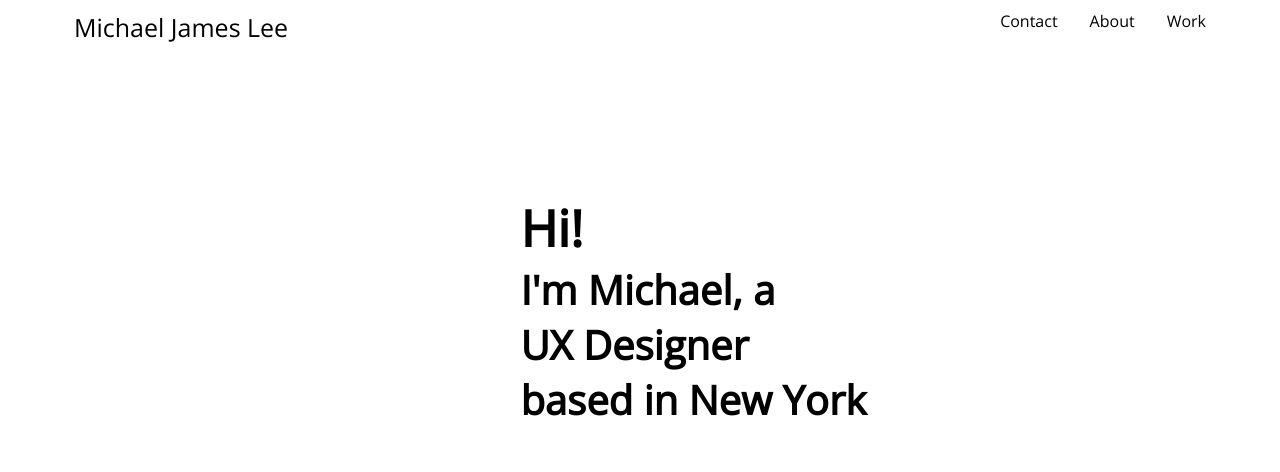
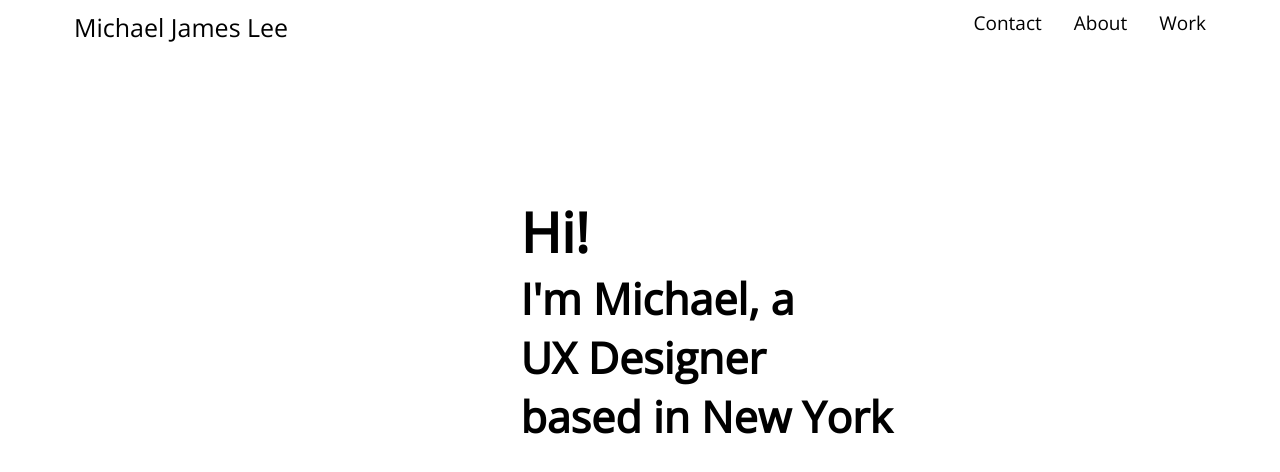
Before and after one commit to mjl776/portfolio-react, a React (Create React App) app: page / in a window 1280 px wide. Shown: the top 472 px of the page. Built offline with nearby package versions, Linux system fonts and the light colour scheme.

Commit message:
made-font-size-responsive

```diff
--- a/src/NavigationBar/NavBar.css
+++ b/src/NavigationBar/NavBar.css
@@ -18,7 +18,7 @@
     }
 
     .nav-name {
-        font-size: 25px;
+        font-size: calc(20px + 0.390625vw);
         font-weight: 540;
         float: left;
         margin-left: 2rem;
@@ -28,6 +28,7 @@
         margin: 0;
         padding: 0;
         list-style: none;
+        font-family: 'Open Sans';
     }
 
     nav li {
@@ -38,12 +39,13 @@
         display: inline-block;
         font-style: normal;
         margin-right: 2rem;
-        font-size: 16px;
+        font-size: calc(14px + 0.390625vw);
         font-weight: 530;
     }
 
     .intro-text {
         padding-top: 150px;
+        font-family: 'Open Sans';
         font-weight: 600;
         padding-bottom: 200px;
         min-width: 1000px;
@@ -53,11 +55,11 @@
     .text-portion1 {
         padding-left: 40%;
         padding-right: 20%;
-        font-size: 50px;
+        font-size: calc(50px + 0.390625vw);
     }
 
     .text-portion2 {
         padding-left: 40%;
         padding-right: 20%;
-        font-size: 40px;
+        font-size: calc(38px + 0.390625vw);
     }
```
